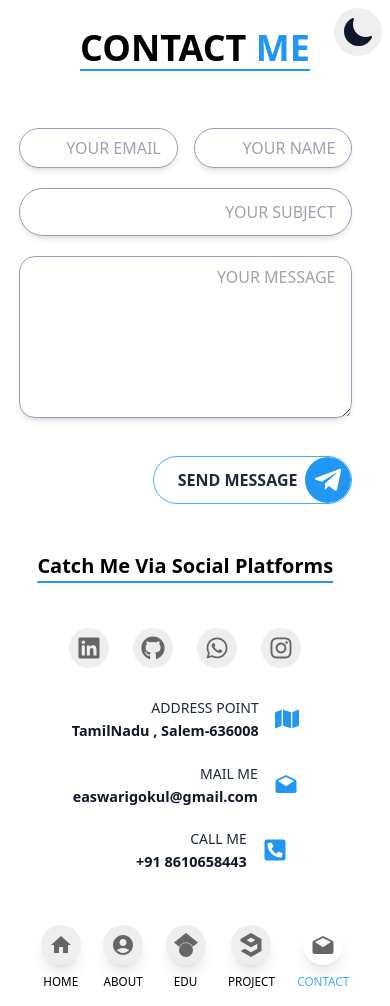
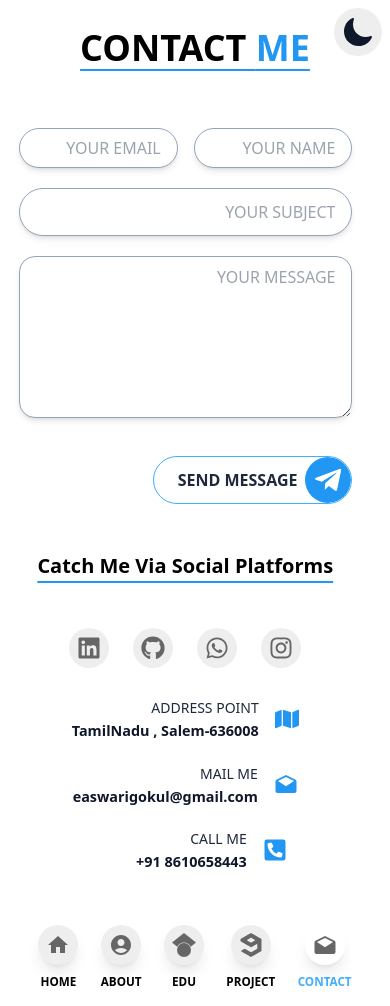
Before and after one commit to VeeraGokulRaj/Portfolio, a React (Create React App) app: page /Portfolio/contact in a window 390 px wide. Built offline with nearby package versions, Linux system fonts and the light colour scheme.

Commit message:
Blender icon added

```diff
--- a/package.json
+++ b/package.json
@@ -14,6 +14,7 @@
     "@testing-library/user-event": "^13.5.0",
     "agv": "^0.0.0",
     "ajv": "^8.16.0",
+    "classnames": "^2.5.1",
     "emailjs-com": "^3.2.0",
     "framer-motion": "^11.2.13",
     "math": "^0.0.3",
--- a/src/App.js
+++ b/src/App.js
@@ -10,7 +10,6 @@ import Education from "./component/Education";
 import Dark from "./component/Dark";
 import Project from "./component/Project";
 import Contact from "./component/Contact";
-import Footer from "./component/Footer";
 import ScrollToTop from "./component/ScroolTop";
 
 function App() {
--- a/src/component/Navbar.js
+++ b/src/component/Navbar.js
@@ -43,7 +43,7 @@ function Navbar() {
             Home
           </div>
         </button>
-        <p className="text-[.73rem] text-center pt-2 sm:hidden">HOME</p>
+        <p className="text-[.73rem] text-center pt-2 sm:hidden font-bold">HOME</p>
       </section>
       <section
         className={`dark:text-${isActive("/Portfolio/about") ? "[#42aefc]" : "[#2B2A2A]"} text-${
@@ -67,7 +67,7 @@ function Navbar() {
             About
           </div>
         </button>
-        <p className="text-[.73rem] text-center pt-2 sm:hidden">ABOUT</p>
+        <p className="text-[.73rem] text-center pt-2 sm:hidden font-bold">ABOUT</p>
       </section>
       <section
         className={`dark:text-${isActive("/Portfolio/education") ? "[#42aefc]" : "[#2B2A2A]"} text-${
@@ -91,7 +91,7 @@ function Navbar() {
             Education
           </div>
         </button>
-        <p className="text-[.73rem] text-center pt-2 sm:hidden">EDU</p>
+        <p className="text-[.73rem] text-center pt-2 sm:hidden font-bold">EDU</p>
       </section>
       <section
         className={`dark:text-${isActive("/Portfolio/project") ? "[#42aefc]" : "[#2B2A2A]"} text-${
@@ -115,7 +115,7 @@ function Navbar() {
             Project
           </div>
         </button>
-        <p className="text-[.73rem] text-center pt-2 sm:hidden">PROJECT</p>
+        <p className="text-[.73rem] text-center pt-2 sm:hidden font-bold">PROJECT</p>
       </section>
       <section
         className={`dark:text-${isActive("/Portfolio/contact") ? "[#42aefc]" : "[#2B2A2A]"} text-${
@@ -139,7 +139,7 @@ function Navbar() {
             Contact
           </div>
         </button>
-        <p className="text-[.73rem] text-center pt-2 sm:hidden">CONTACT</p>
+        <p className="text-[.73rem] text-center pt-2 sm:hidden font-bold">CONTACT</p>
       </section>
     </div>
   );
--- a/src/component/Project.js
+++ b/src/component/Project.js
@@ -8,6 +8,8 @@ import { motion } from "framer-motion";
 import { FaHtml5 } from "react-icons/fa";
 import { FaPhp } from "react-icons/fa";
 import { SiXampp } from "react-icons/si";
+import CIcon from '@coreui/icons-react';
+import { cibBlender } from '@coreui/icons';
 
 import SurvilanceSystem from "../assets/Projects/SurvilanceSystem.png";
 import OnDuty from "../assets/Projects/OnDuty.jpg";
@@ -40,7 +42,7 @@ function Project() {
       image: bleander,
       description:
         "Developed a ReactJS and ExpressJS web app for accurate weather information retrieval and display based on city names. Improved user engagement by offering a reliable seven-day weather forecast, resulting in a 30% increase in user interaction.",
-      stackIcons: [], // Example icons for React and Node.js
+      stackIcons: [<CIcon className={`w-[1.5rem] h-[1.5rem] `} icon={cibBlender} style={{ fill: '#2196f3' }} />], // Example icons for React and Node.js
       link: "https://drive.google.com/file/d/1Dt7qfVVGczPj6U3sMH9xLgCB9BMXI709/view"
     },
     {
```
Also changed, not shown: 1 other file (tests, documents, lock files or other folders).
